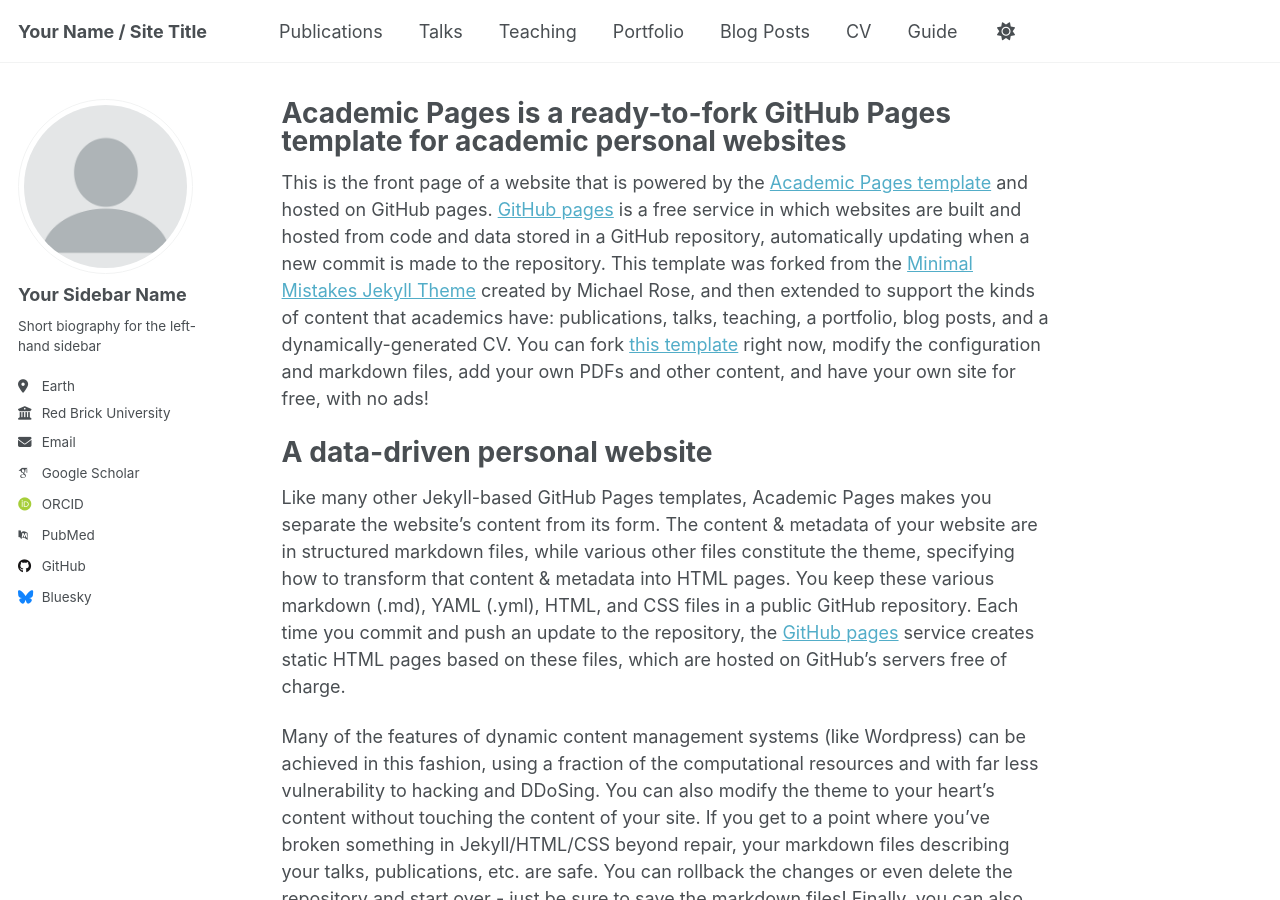
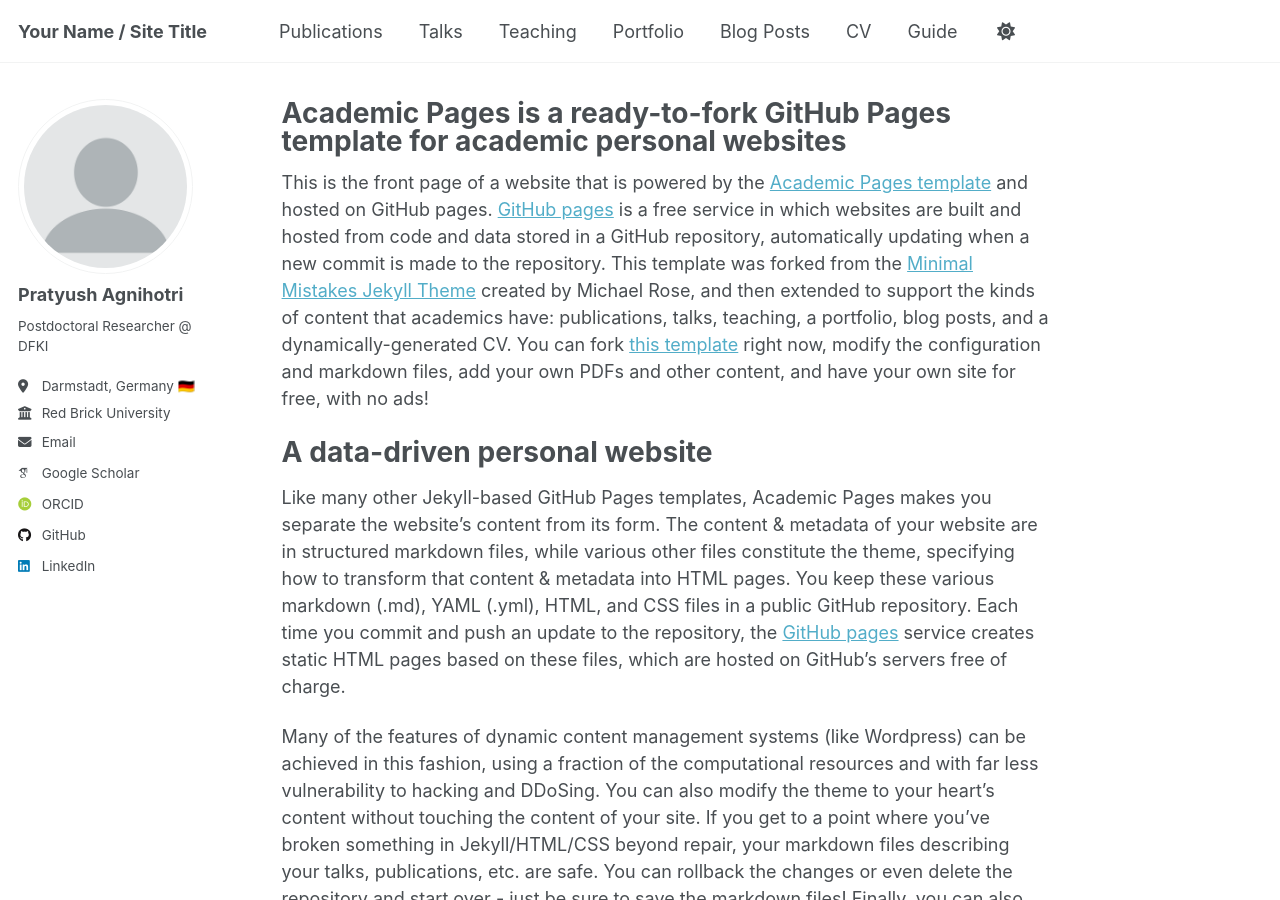
Before and after one commit to pratyushagnihotri/pratyushagnihotri.github.io, a Jekyll site: the page built from _pages/about.md, in a window 1280 px wide and 900 px high. Built offline with Jekyll 4.4.1, drawn with Linux system fonts in a browser that asks for light colours; some web fonts are replaced.

Commit message:
add some profile details

```diff
--- a/_config.yml
+++ b/_config.yml
@@ -23,21 +23,21 @@
 author:
   # Biographic information
   avatar           : "profile.png"
-  name             : "Your Sidebar Name"
+  name             : "Pratyush Agnihotri"
   pronouns         : # example: "she/her"
-  bio              : "Short biography for the left-hand sidebar"
-  location         : "Earth"
+  bio              : "Postdoctoral Researcher @ DFKI"
+  location         : "Darmstadt, Germany 🇩🇪"
   employer         : "Red Brick University"
   uri              : # URL
   email            : "none@example.org"
 
   # Academic websites
   arxiv            : # URL - Update with the correct link to your profile
-  googlescholar    : "https://scholar.google.com/citations?user=PS_CX0AAAAAJ"
+  googlescholar    : "https://scholar.google.de/citations?user=_ZRNjQcAAAAJ&hl=en"
   impactstory      : # URL
-  orcid            : "http://orcid.org/yourorcidurl"
+  orcid            : "https://orcid.org/0000-0001-9944-926X"
   semantic         : # URL
-  pubmed           : "https://www.ncbi.nlm.nih.gov/pubmed/?term=john+snow"
+  pubmed           : #"https://www.ncbi.nlm.nih.gov/pubmed/?term=john+snow"
   researchgate     : # URL
   scopus           : # URL
 
@@ -45,12 +45,12 @@
   bitbucket        : # Username - Update with your username on the site
   codepen          : # Username
   dribbble         : # Username
-  github           : "academicpages"
+  github           : "https://github.com/pratyushagnihotri"
   kaggle           : # Username
   stackoverflow    : # User number or user number and name (i.e., use "1" or "1/jeff-atwood")
 
   # Social media
-  bluesky          : "bsky.app" # Replace this with you Bluesky username
+  bluesky          : #"bsky.app" # Replace this with you Bluesky username
   facebook         : # Username
   flickr           : # Username
   foursquare       : # Username
@@ -59,7 +59,7 @@
   keybase          : # Username
   instagram        : # Username
   lastfm           : # Username
-  linkedin         : # Username
+  linkedin         : "https://de.linkedin.com/in/pratyushagnihotri"
   mastodon         : # URL
   medium           : # URL
   pinterest        : # Username
```
